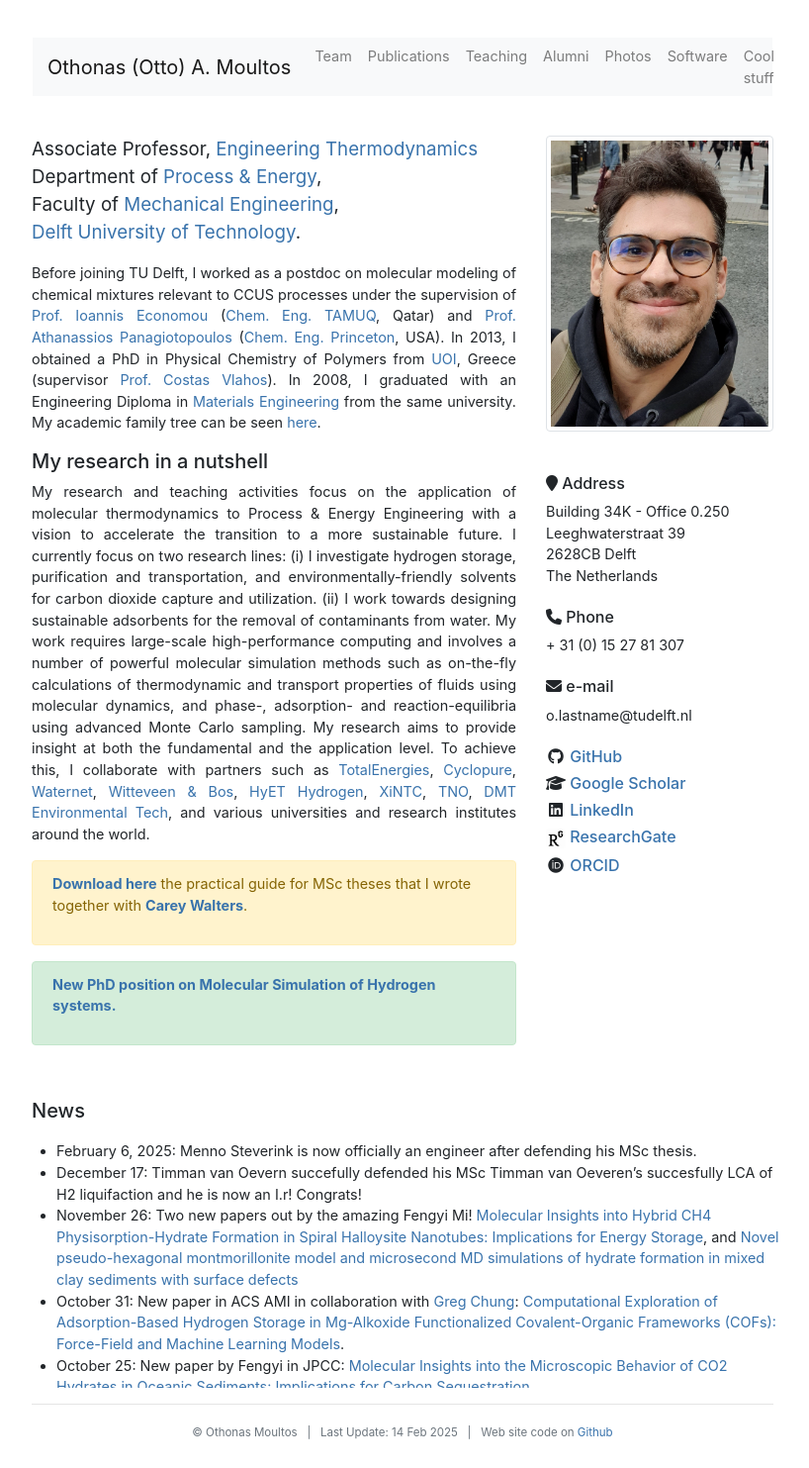
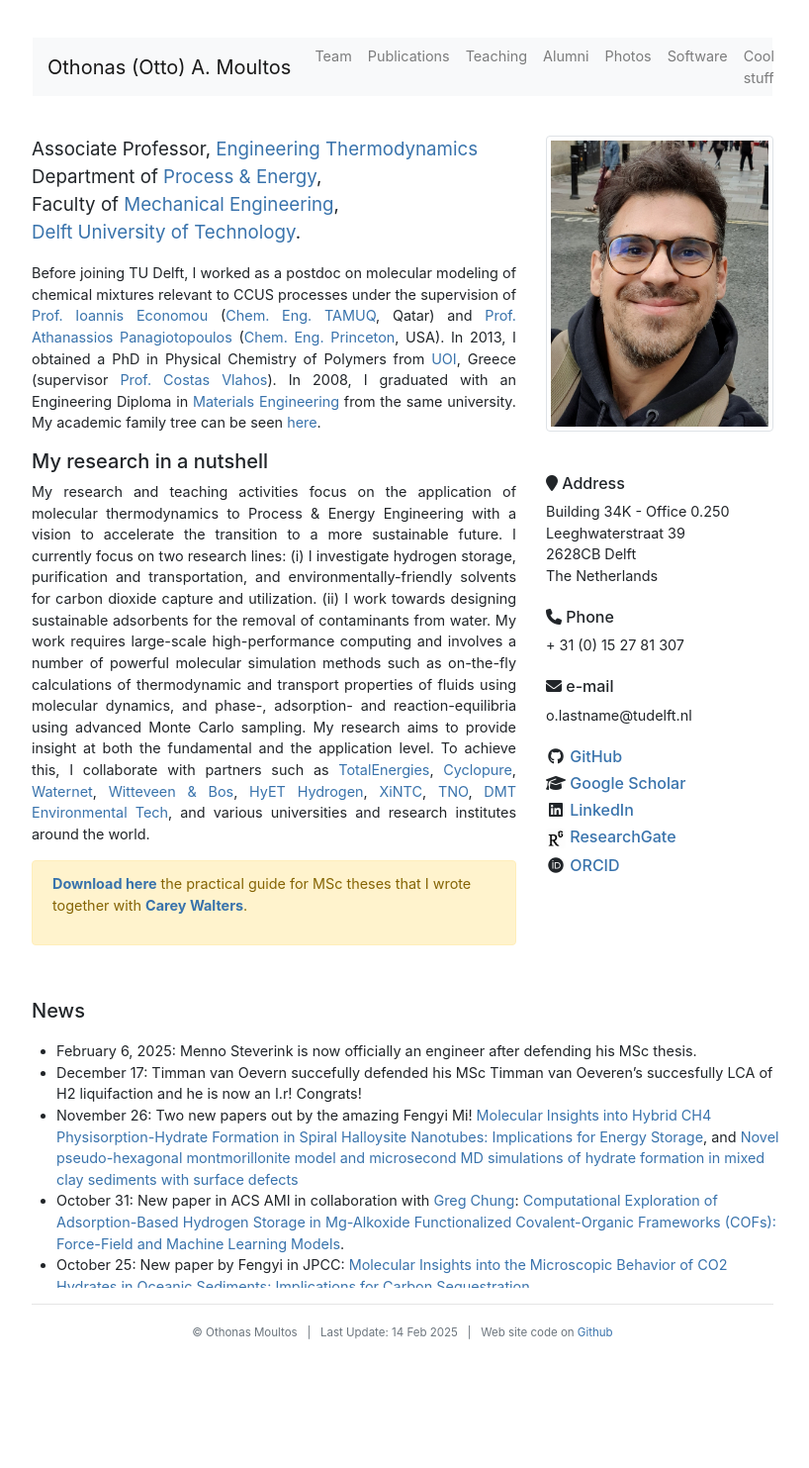
Before and after one commit to omoultosEthTuDelft/web, a Jekyll site: the page built from index.md, in a window 1280 px wide. Shown: the whole page at 99% size, without its empty margins (233-1051 px from the left). Built offline with Jekyll 4.4.1, drawn with Linux system fonts in a browser that asks for light colours; nearby versions of some CDN libraries; after the commit the page ends 1382 px from its top, so only the background shows below that.

Commit message:
phdClosed

```diff
--- a/index.md
+++ b/index.md
@@ -35,9 +35,9 @@
   <a href="assets/misc/MScGuide.pdf"><strong>Download here</strong></a> the practical guide for MSc theses that I wrote together with <a href="https://www.linkedin.com/in/carey-walters-44252714b/?originalSubdomain=nl"><strong>Carey Walters</strong></a>.
 </div>
 
-<div class="alert alert-success" role="alert" markdown="1">
+<!-- <div class="alert alert-success" role="alert" markdown="1">
 <a href="https://careers.tudelft.nl/job/Delft-PhD-Position-Molecular-Modeling-of-Hydrogen-Production-via-Water-Electrolysis-2628-CD/810877102/"><strong>New PhD position on Molecular Simulation of Hydrogen systems.</strong></a>
-</div>
+</div>  -->
 <!-- <div class="alert alert-success" role="alert" markdown="1"> 2 PhD positions open:
   <a href="https://www.tudelft.nl/over-tu-delft/werken-bij-tu-delft/vacatures/details/?nPostingId=4211&nPostingTargetId=11873&id=QEZFK026203F3VBQBLO6G68W9&LG=UK&mask=external"><strong>Computational design of adsorbents for the removal of micropollutants from water</strong></a> and <a href="https://www.tudelft.nl/over-tu-delft/werken-bij-tu-delft/vacatures/details?jobId=14239"><strong>Accelerating Molecular Simulations with AI for The Design of New PFAS Absorbants</strong></a>.
 </div>  -->
```
